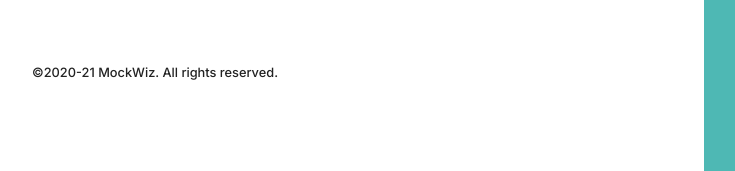
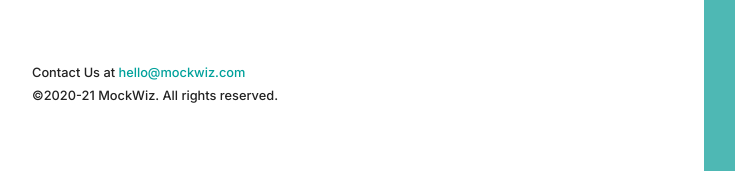
Before and after one commit to parvathys0311/mockWiz-LandingSite-Backend, a Django app: page / in a window 1280 px wide. Shown: the part 705-876 px from the top of the page, without its empty margins (0-735 px from the left). Run offline with Django 3.2, Linux system fonts and the light colour scheme; data that the repository does not hold is empty.

Commit message:
contactus added in footer

```diff
--- a/mockWizProject/static/css/footer.css
+++ b/mockWizProject/static/css/footer.css
@@ -17,6 +17,9 @@ footer p {
   padding-bottom: 1em;
 }
 
+.space {
+    padding-bottom: 0.6em;
+}
 
 @media (orientation: landscape) {
   footer {
--- a/templates/pages/index.html
+++ b/templates/pages/index.html
@@ -53,7 +53,8 @@
 
             </main>
             <footer class="footerStyle">
-                <p class="font-small">©2020-21 MockWiz. All rights reserved.
+                <p class="font-small space">Contact Us at <a>hello@mockwiz.com</a></p>
+                <p class="font-small space">©2020-21 MockWiz. All rights reserved.
                 </p>
             </footer>
         </div>
```
